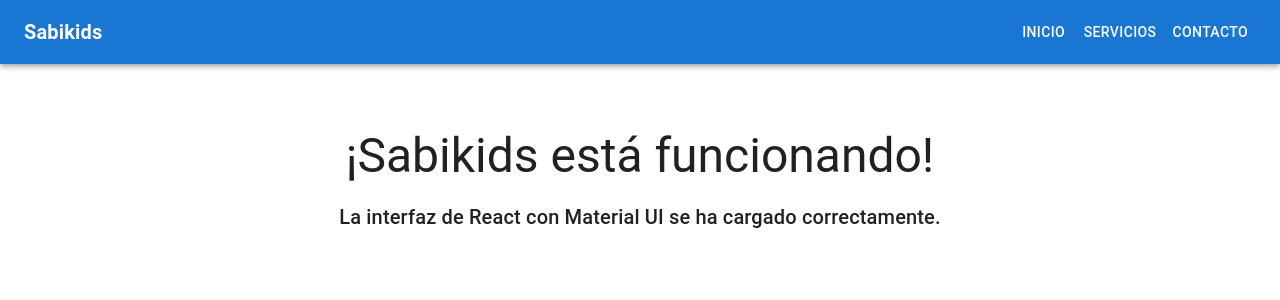
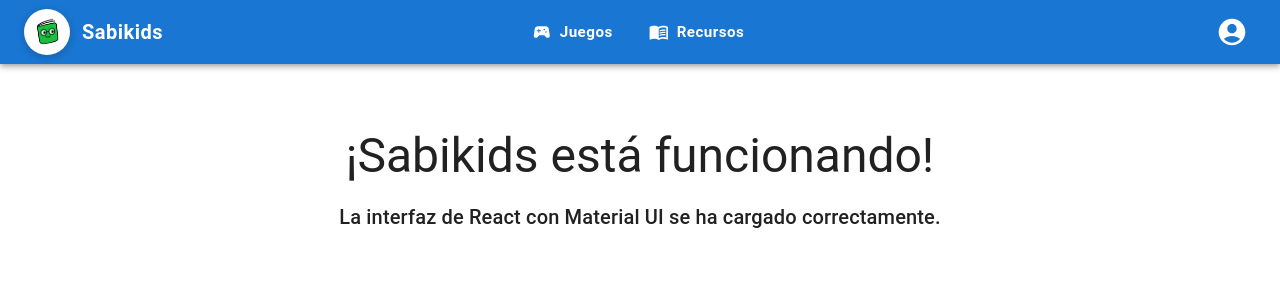
Before and after one commit to BSantino23/Sabikids, a React app in the folder frontend/: page / in a window 1280 px wide. Shown: the top 300 px of the page. Built offline with nearby package versions, Linux system fonts and the light colour scheme; the HTML template or start-up script is replaced by a standard one.

Commit message:
Inicio bonito

```diff
--- a/frontend/src/App.jsx
+++ b/frontend/src/App.jsx
@@ -1,5 +1,21 @@
 import React from 'react';
-import { CssBaseline, ThemeProvider, createTheme, AppBar, Toolbar, Typography, Button, Box, Container } from '@mui/material';
+import {
+  CssBaseline,
+  ThemeProvider,
+  createTheme,
+  AppBar,
+  Toolbar,
+  Typography,
+  Button,
+  Box,
+  Container,
+  IconButton
+} from '@mui/material';
+
+// Importación de Íconos de MUI
+import AccountCircleIcon from '@mui/icons-material/AccountCircle';
+import SportsEsportsIcon from '@mui/icons-material/SportsEsports';
+import MenuBookIcon from '@mui/icons-material/MenuBook';
 
 const theme = createTheme({
   palette: {
@@ -8,16 +24,123 @@ const theme = createTheme({
 });
 
 function Navbar() {
+  const handleGoHome = () => console.log("Navegar a Home");
+  const handleGoLogin = () => console.log("Navegar a Login");
+
+  const navItems = [
+    { label: 'Juegos', icon: <SportsEsportsIcon /> },
+    { label: 'Recursos', icon: <MenuBookIcon /> },
+  ];
+
   return (
     <AppBar position="sticky">
-      <Toolbar>
-        <Typography variant="h6" sx={{ flexGrow: 1, fontWeight: 'bold' }}>
-          Sabikids
-        </Typography>
+      <Toolbar sx={{ justifyContent: 'space-between' }}>
+        {/* 1. Logo e Identidad Sabikids con Marco Circular (Izquierda) */}
+        <Box
+          onClick={handleGoHome}
+          sx={{
+            display: 'flex',
+            alignItems: 'center',
+            gap: 1.5,
+            cursor: 'pointer',
+            userSelect: 'none',
+            '&:hover .logo-frame': {
+              transform: 'scale(1.08)',
+              boxShadow: '0 4px 14px rgba(0, 0, 0, 0.3)',
+              borderColor: '#ffffff'
+            }
+          }}
+        >
+          {/* Marco Circular del Logo */}
+          <Box
+            className="logo-frame"
+            sx={{
+              display: 'flex',
+              alignItems: 'center',
+              justifyContent: 'center',
+              width: 46,
+              height: 46,
+              p: '3px',
+              backgroundColor: '#ffffff',                   // Fondo blanco para que destaque el logo
+              border: '2px solid rgba(255, 255, 255, 0.8)',   // Borde circular permanente
+              borderRadius: '50%',                          // Hace la forma circular perfecta
+              boxShadow: '0 2px 8px rgba(0, 0, 0, 0.2)',     // Sombra constante
+              transition: 'all 0.25s ease-in-out',
+              overflow: 'hidden'
+            }}
+          >
+            <Box
+              component="img"
+              src="/inicio/logo.jpg.png"
+              alt="Logo Sabikids"
+              sx={{
+                height: '100%',
+                width: '100%',
+                objectFit: 'cover',
+                borderRadius: '50%'
+              }}
+            />
+          </Box>
+
+          <Typography
+            variant="h6"
+            sx={{
+              fontWeight: 'bold',
+              letterSpacing: '0.5px'
+            }}
+          >
+            Sabikids
+          </Typography>
+        </Box>
+
+        {/* 2. Menú de Navegación Centrado */}
+        <Box
+          sx={{
+            position: 'absolute',
+            left: '50%',
+            transform: 'translateX(-50%)',
+            display: 'flex',
+            gap: 1
+          }}
+        >
+          {navItems.map((item) => (
+            <Button
+              key={item.label}
+              startIcon={item.icon}
+              onClick={() => console.log(`Navegar a ${item.label}`)}
+              sx={{
+                color: 'white',
+                fontWeight: 'bold',
+                textTransform: 'none',
+                fontSize: '0.95rem',
+                px: 2,
+                py: 0.8,
+                borderRadius: '12px',
+                transition: 'all 0.2s ease',
+                '&:hover': {
+                  backgroundColor: 'rgba(255, 255, 255, 0.2)',
+                  transform: 'translateY(-2px)'
+                }
+              }}
+            >
+              {item.label}
+            </Button>
+          ))}
+        </Box>
+
+        {/* 3. Ícono de Usuario (Login) */}
         <Box>
-          <Button color="inherit">Inicio</Button>
-          <Button color="inherit">Servicios</Button>
-          <Button color="inherit">Contacto</Button>
+          <IconButton
+            color="inherit"
+            onClick={handleGoLogin}
+            title="Ingresar"
+            sx={{
+              transition: 'transform 0.2s ease',
+              '&:hover': { transform: 'scale(1.1)' }
+            }}
+          >
+            <AccountCircleIcon sx={{ fontSize: 32 }} />
+          </IconButton>
         </Box>
       </Toolbar>
     </AppBar>
```
Also changed, not shown: frontend/public/inicio/logo.jpg.png (added).
